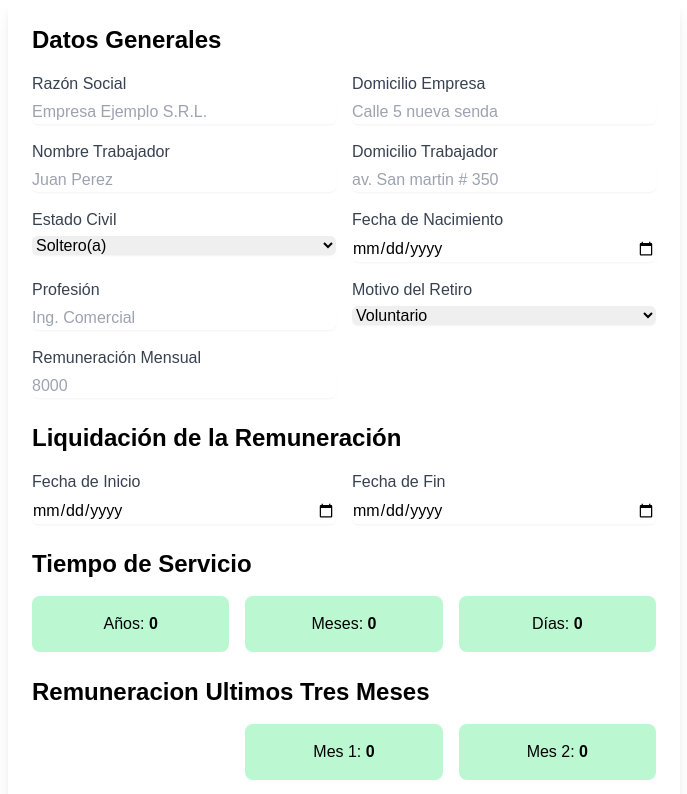
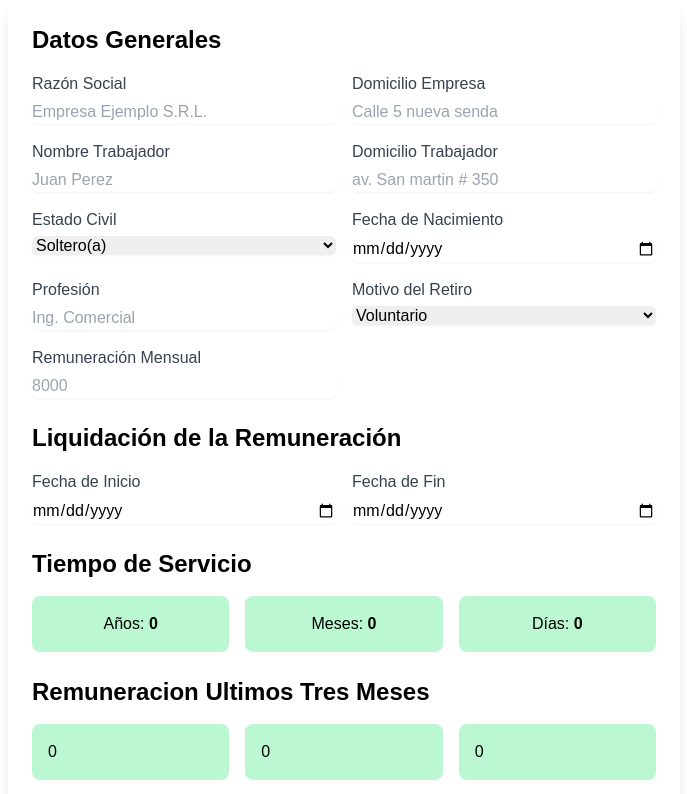
Before and after one commit to andre00bejarano00vaca/finiquito, a Next.js app: page / in a window 1280 px wide. Shown: the top 794 px of the page, without its empty margins (296-983 px from the left). Built offline with nearby package versions, Linux system fonts and the light colour scheme.

Commit message:
maneja los el promedio y el total del sueldo

```diff
--- a/src/components/FormularioDatos.jsx
+++ b/src/components/FormularioDatos.jsx
@@ -21,6 +21,13 @@ export default function FormularioDatos() {
     FechadeFin: "",
   });
   const [fechas, setFechas] = useState({ años: 0, meses: 0, días: 0 });
+  const [meses, setMeses] = useState({
+    mes1: 0,
+    mes2: 0,
+    mes3: 0,
+    promedio: 0,
+    totales: 0,
+  });
 
   const handleChange = (e) => {
     const { name, value } = e.target;
@@ -28,6 +35,14 @@ export default function FormularioDatos() {
       ...prevFormData,
       [name]: value,
     }));
+  };
+
+  const handleChange2 = (e) => {
+    const { name, value } = e.target;
+    setMeses((prevFormData) => ({
+      ...prevFormData,
+      [name]: value === "" ? "" : Number(value),
+        }));
   };
 
   useEffect(() => {
@@ -47,6 +62,20 @@ export default function FormularioDatos() {
     console.log("Estado actualizado:", fechas);
     console.log(formData);
   }, [formData]);
+
+  useEffect(() => {
+    setMeses((prev) => {
+      const { mes1 = 0, mes2 = 0, mes3 = 0 } = prev;
+
+      if (mes1 > 0 && mes2 > 0 && mes3 > 0) {
+        const promedio = ((mes1 + mes2 + mes3) / 3).toFixed(2);
+        const totales = mes1 + mes2 + mes3;
+        return { ...prev, promedio, totales }; // ✅ Mantiene el estado previo y actualiza solo los nuevos valores
+      }
+
+      return prev; // ✅ Evita actualizar el estado innecesariamente
+    });
+  }, [meses.mes1, meses.mes2, meses.mes3]); // ✅ Solo se ejecuta cuando cambia mes1, mes2 o mes3
 
 
   return (
@@ -207,15 +236,38 @@ export default function FormularioDatos() {
         Remuneracion Ultimos Tres Meses
       </h2>
       <div className="grid grid-cols-3 gap-4 text-center">
-        <input type="number" placeholder=""/>
+        <input
+          name="mes1"
+          value={meses.mes1}
+          onChange={handleChange2}
+          type="number"
+          placeholder="Mes 1:"
+          className="bg-green-200 !bg-green-200 p-4 rounded-lg text-black"
+        />
+        <input
+          name="mes2"
+          value={meses.mes2}
+          onChange={handleChange2}
+          type="number"
+          placeholder="Mes 2:"
+          className="bg-green-200 !bg-green-200 p-4 rounded-lg text-black"
+        />
+        <input
+          name="mes3"
+          value={meses.mes3 }
+          onChange={handleChange2}
+          type="number"
+          placeholder="Mes 3:"
+          className="bg-green-200 !bg-green-200 p-4 rounded-lg text-black"
+        />
+      </div>
+
+      <div className="grid grid-cols-2 gap-4 text-center m-5">
         <div className="bg-green-200 p-4 rounded-lg text-black">
-          Mes 1: <span className="font-bold text-black">0</span>
+          Promedio: <span className="font-bold text-black">{meses.promedio}</span>
         </div>
         <div className="bg-green-200 p-4 rounded-lg text-black">
-          Mes 2: <span className="font-bold text-black">0</span>
-        </div>
-        <div className="bg-green-200 p-4 rounded-lg text-black">
-          Mes 3: <span className="font-bold text-black">0</span>
+          Totales: <span className="font-bold text-black">{meses.totales}</span>
         </div>
       </div>
 
```
